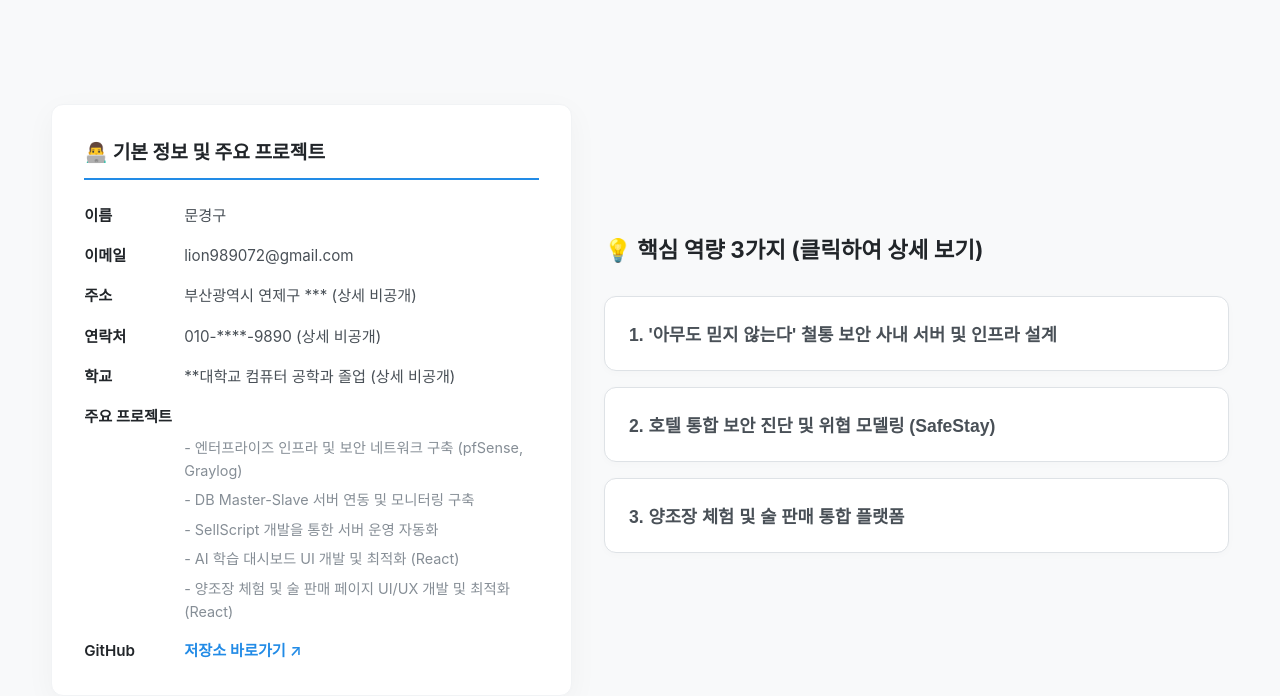
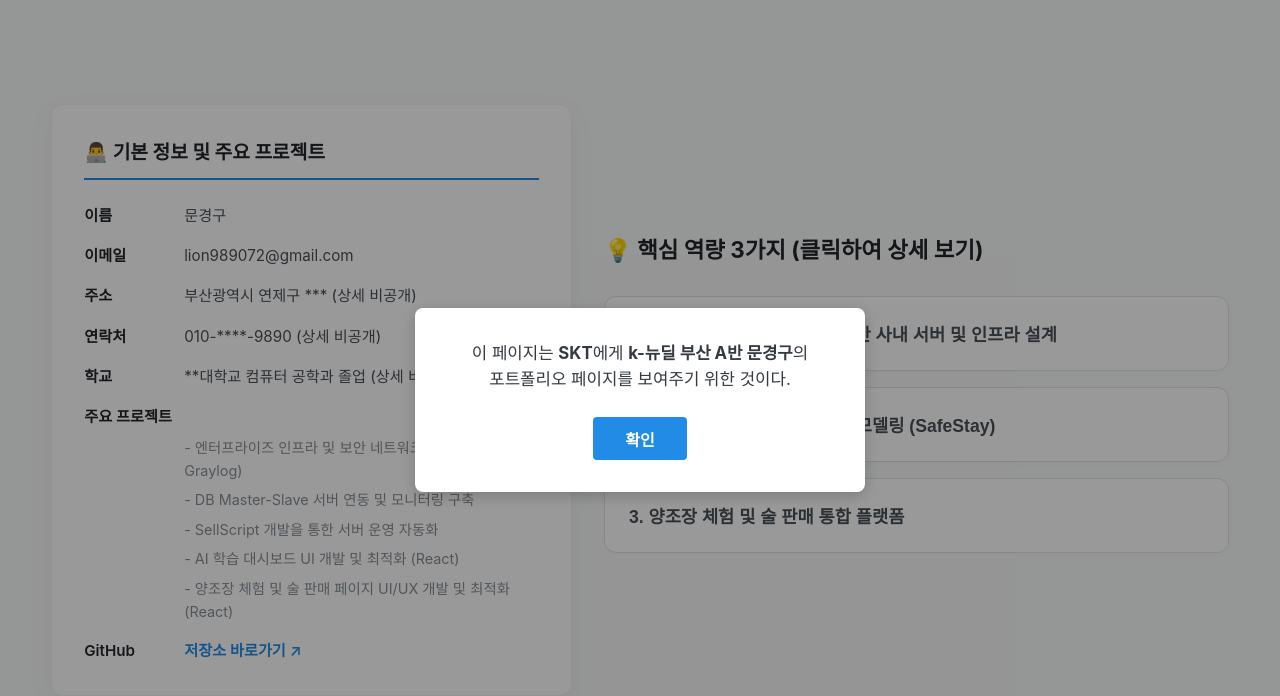
Before and after one commit to gyeonggumun/Portfolio-project, a React (Vite) app: page / in a window 1280 px wide. Shown: the top 696 px of the page. Built offline with nearby package versions, Linux system fonts and the light colour scheme.

Commit message:
Alert 기능 문제로 인해 심플한 알림창으로 대체

```diff
--- a/src/App.css
+++ b/src/App.css
@@ -301,3 +301,57 @@ body {
   .content-wrapper { gap: 2rem; height: 85vh; }
   .profile-card { padding: 2rem; }
 }
+
+/* --- 커스텀 알림창(모달) 스타일 --- */
+.custom-alert-overlay {
+  position: fixed;
+  top: 0;
+  left: 0;
+  width: 100vw;
+  height: 100vh;
+  background-color: rgba(0, 0, 0, 0.4);
+  display: flex;
+  justify-content: center;
+  align-items: center;
+  z-index: 9999;
+  animation: fadeInAlert 0.2s ease-in-out;
+}
+
+@keyframes fadeInAlert {
+  from { opacity: 0; }
+  to { opacity: 1; }
+}
+
+.custom-alert-box {
+  background-color: #ffffff;
+  padding: 2rem 2.5rem;
+  border-radius: 8px;
+  box-shadow: 0 4px 15px rgba(0, 0, 0, 0.2);
+  text-align: center;
+  max-width: 450px;
+  width: 90%;
+}
+
+.custom-alert-box p {
+  color: #343a40;
+  font-size: 1.05rem;
+  line-height: 1.6;
+  margin-bottom: 1.5rem;
+  word-break: keep-all;
+}
+
+.custom-alert-box button {
+  background-color: #228be6;
+  color: white;
+  border: none;
+  padding: 0.6rem 2rem;
+  font-size: 1rem;
+  font-weight: 600;
+  border-radius: 4px;
+  cursor: pointer;
+  transition: background-color 0.2s;
+}
+
+.custom-alert-box button:hover {
+  background-color: #1864ab;
+}
--- a/src/App.jsx
+++ b/src/App.jsx
@@ -1,15 +1,12 @@
-import { useState, useRef, useEffect } from 'react';
+import { useState, useRef } from 'react';
 import './App.css';
 
 function App() {
   const [activeTab, setActiveTab] = useState(null);
   const detailRef = useRef(null);
 
-  // --- 화면 렌더링 시 알림창(Alert) 띄우기 ---
-  useEffect(() => {
-    alert("이 페이지는 SKT에게 k-뉴딜 부산 A반 문경구의 포토폴리오 페이지를 보여주기 위한 것이다");
-  }, []);
-  // -------------------------------------------
+  // --- 커스텀 알림창 상태 관리 ---
+  const [showAlert, setShowAlert] = useState(true);
 
   const toggleTab = (index) => {
     if (activeTab === index) {
@@ -24,6 +21,17 @@ function App() {
   };
 
   return (
+    <>
+      {/* --- 배경 터치로 닫히는 심플 알림창 --- */}
+      {showAlert && (
+        <div className="custom-alert-overlay" onClick={() => setShowAlert(false)}>
+          <div className="custom-alert-box" onClick={(e) => e.stopPropagation()}>
+            <p>이 페이지는 <strong>SKT</strong>에게 <strong>k-뉴딜 부산 A반 문경구</strong>의 포트폴리오 페이지를 보여주기 위한 것이다.</p>
+            <button onClick={() => setShowAlert(false)}>확인</button>
+          </div>
+        </div>
+      )}
+
       <div className="portfolio-container">
         <div className="first-screen">
           <div className="content-wrapper">
@@ -201,7 +209,7 @@ function App() {
                       <p>
                         <strong>DB/PMM/Shell Script 구축 및 악성코드 분석 담당</strong><br/>
                         - <strong>DB 가용성 및 성능 모니터링:</strong> 가벼운 읽기 작업 처리에 적합한 MariaDB를 도입하고, Slave 서버 구성을 통해 장애 감지 및 이중화 환경을 구축했습니다. 또한 PMM(Percona Monitoring and Management) 서버를 작성하여 DB 성능을 실시간 모니터링했습니다.<br/>
-                      - <strong>악성 파일 방어 기제 구현:</strong> 파일명이나 확장자만으로 신뢰하지 않고, 서버 측에서 MIME 검사와 Magic Number 교차 검증을 수행하도록 로직을 구현했습니다. PHP/JSP 등 실행 파일의 업로드를 차단하고, 업로드된 파일은 웹 루트 외부 비실행 경로에 격리 저장했습니다.<br/>
+                        - <strong>악성 파일 방어 기제 구현:</strong> 파일명이나 확장자만으로 신뢰하지 단지 않고, 서버 측에서 MIME 검사와 Magic Number 교차 검증을 수행하도록 로직을 구현했습니다. PHP/JSP 등 실행 파일의 업로드를 차단하고, 업로드된 파일은 웹 루트 외부 비실행 경로에 격리 저장했습니다.<br/>
                         - <strong>보안 자동화:</strong> 쉘 스크립트를 작성하여 KISA 기준 취약점(U-01~U-67)을 자동 진단하고 주요 파일·로그 권한 취약점을 자동 조치하도록 구현했습니다.
                       </p>
 
@@ -290,13 +298,11 @@ function App() {
                 </>
               )}
 
-            {/* 3번 내용 */}
               {activeTab === 3 && (
                 <>
                   <h2>3. 양조장 체험 및 술 판매 통합 플랫폼 </h2>
 
                   <div className="detail-grid">
-                  {/* 좌측: 상세 텍스트 설명 */}
                     <div className="detail-text">
                       <h3>📌 프로젝트 목표</h3>
                       <p>파편화된 농촌 관광 데이터와 전통주 양조장 체험 정보를 하나의 지도 기반 UI로 통합하여, 사용자에게 체험 예약부터 전통주 구매까지 '원스톱 여정(One-Stop Journey)'을 제공하는 디지털 플랫폼을 구축하는 것입니다.</p>
@@ -323,11 +329,8 @@ function App() {
                         <strong>과제:</strong> 국내 체험 프로그램의 '정보 통합성(33점)'과 '디지털 접근성'이 해외 대비 크게 뒤처져 있어, 방대한 공공 데이터를 가공하고 안정적으로 서빙할 인프라와 직관적인 UI 설계가 동시에 필요했습니다.<br/>
                         <strong>해결 및 교훈:</strong> 사용자가 위치를 쉽게 파악하고 예약을 진행할 수 있도록 '지도 중심의 UI'를 최우선으로 설계하고, 이를 뒷받침하기 위해 백엔드 API 응답 속도와 인프라 안정성을 최적화했습니다. 이 과정에서 데이터를 실제 서비스 가치로 전환하는 기획력과, 프론트엔드부터 인프라까지 전체 시스템 아키텍처를 아우르는 통합적 시야의 중요성을 깊이 깨달았습니다.
                       </p>
-
-
                     </div>
 
-                  {/* 우측: 1개의 유튜브 영상 직접 재생 및 외부 링크 버튼 */}
                     <div className="detail-media">
                       <h3 style={{ fontSize: '1.2rem', color: '#1864ab', marginTop: 0, marginBottom: '1rem' }}>
                         ▶ 플랫폼 기획 및 시연 영상
@@ -346,14 +349,12 @@ function App() {
                           🔗 유튜브에서 영상 보기 ↗
                         </a>
                       </div>
-                    {/* --- 외부 링크 버튼 2개 (노션, 깃허브) --- */}
                       <div style={{ marginTop: '2.5rem', display: 'flex', gap: '1rem', flexWrap: 'wrap' }}>
                         <a
                           href="https://app.notion.com/p/1cf6f2b589e680698430c9f29c3f588a?v=1cf6f2b589e681d0a6af000c13a3cbaa&source=copy_link"
                           target="_blank"
                           rel="noreferrer"
                           className="evidence-link"
-
                         >
                           📄 프로젝트 상세 노션 ↗
                         </a>
@@ -362,7 +363,6 @@ function App() {
                           target="_blank"
                           rel="noreferrer"
                           className="evidence-link"
-
                         >
                           💻 GitHub 저장소 ↗
                         </a>
@@ -370,85 +370,34 @@ function App() {
                     </div>
                   </div>
 
-                {/* 하단: 추가 시각 자료 및 이미지 갤러리 */}
                   <div style={{ marginTop: '2rem', borderTop: '1px solid #e9ecef', paddingTop: '2rem' }}>
                     <h3 style={{ fontSize: '1.3rem', color: '#212529', marginBottom: '1.5rem' }}>📸 서비스 기획 및 UI 설계 화면</h3>
 
-                  {/* 이미지가 2개씩 3줄로 고정 배열되는 그리드 */}
                     <div style={{ display: 'grid', gridTemplateColumns: 'repeat(2, 1fr)', gap: '2rem' }}>
-
-                    {/* 이미지 1 */}
                       <div className="gallery-item">
-                      <img
-                        src="/p3-1.png"
-                        alt="ERD 구성도"
-                        style={{ width: '100%', height: 'auto', borderRadius: '8px', boxShadow: '0 4px 12px rgba(0,0,0,0.1)' }}
-                      />
-                      <p style={{ textAlign: 'center', marginTop: '10px', fontSize: '0.95rem', color: '#868e96' }}>
-                        ▲ ERD 구성도
-                      </p>
+                        <img src="/p3-1.png" alt="ERD 구성도" />
+                        <p>▲ ERD 구성도</p>
                       </div>
-
-                    {/* 이미지 2 */}
                       <div className="gallery-item">
-                      <img
-                        src="/p3-2.png"
-                        alt="제품 서비스의 목표 시장 분석"
-                        style={{ width: '100%', height: 'auto', borderRadius: '8px', boxShadow: '0 4px 12px rgba(0,0,0,0.1)' }}
-                      />
-                      <p style={{ textAlign: 'center', marginTop: '10px', fontSize: '0.95rem', color: '#868e96' }}>
-                        ▲ 제품 서비스의 목표 시장 분석
-                      </p>
+                        <img src="/p3-2.png" alt="제품 서비스의 목표 시장 분석" />
+                        <p>▲ 제품 서비스의 목표 시장 분석</p>
                       </div>
-
-                    {/* 이미지 3 */}
                       <div className="gallery-item">
-                      <img
-                        src="/p3-3.png"
-                        alt="양조장 체험 선택페이지"
-                        style={{ width: '100%', height: 'auto', borderRadius: '8px', boxShadow: '0 4px 12px rgba(0,0,0,0.1)' }}
-                      />
-                      <p style={{ textAlign: 'center', marginTop: '10px', fontSize: '0.95rem', color: '#868e96' }}>
-                        ▲ 양조장 체험 선택페이지
-                      </p>
+                        <img src="/p3-3.png" alt="양조장 체험 선택페이지" />
+                        <p>▲ 양조장 체험 선택페이지</p>
                       </div>
-
-                    {/* 이미지 4 */}
                       <div className="gallery-item">
-                      <img
-                        src="/p3-4.png"
-                        alt="상품 구매 선택 페이지"
-                        style={{ width: '100%', height: 'auto', borderRadius: '8px', boxShadow: '0 4px 12px rgba(0,0,0,0.1)' }}
-                      />
-                      <p style={{ textAlign: 'center', marginTop: '10px', fontSize: '0.95rem', color: '#868e96' }}>
-                        ▲ 상품 구매 선택 페이지
-                      </p>
+                        <img src="/p3-4.png" alt="상품 구매 선택 페이지" />
+                        <p>▲ 상품 구매 선택 페이지</p>
                       </div>
-
-                    {/* 이미지 5 */}
                       <div className="gallery-item">
-                      <img
-                        src="/p3-5.png"
-                        alt="상품 구매 상세 페이지"
-                        style={{ width: '100%', height: 'auto', borderRadius: '8px', boxShadow: '0 4px 12px rgba(0,0,0,0.1)' }}
-                      />
-                      <p style={{ textAlign: 'center', marginTop: '10px', fontSize: '0.95rem', color: '#868e96' }}>
-                        ▲ 상품 구매 상세 페이지
-                      </p>
+                        <img src="/p3-5.png" alt="상품 구매 상세 페이지" />
+                        <p>▲ 상품 구매 상세 페이지</p>
                       </div>
-
-                    {/* 이미지 6 */}
                       <div className="gallery-item">
-                      <img
-                        src="/p3-6.png"
-                        alt="체험 관리 관리자 페이지"
-                        style={{ width: '100%', height: 'auto', borderRadius: '8px', boxShadow: '0 4px 12px rgba(0,0,0,0.1)' }}
-                      />
-                      <p style={{ textAlign: 'center', marginTop: '10px', fontSize: '0.95rem', color: '#868e96' }}>
-                        ▲ 체험 관리 관리자 페이지
-                      </p>
+                        <img src="/p3-6.png" alt="체험 관리 관리자 페이지" />
+                        <p>▲ 체험 관리 관리자 페이지</p>
                       </div>
-
                     </div>
                   </div>
                 </>
@@ -464,6 +413,7 @@ function App() {
           </div>
         )}
       </div>
+    </>
   );
 }
 
```
Lines whose indentation alone changed are shown as unchanged.
